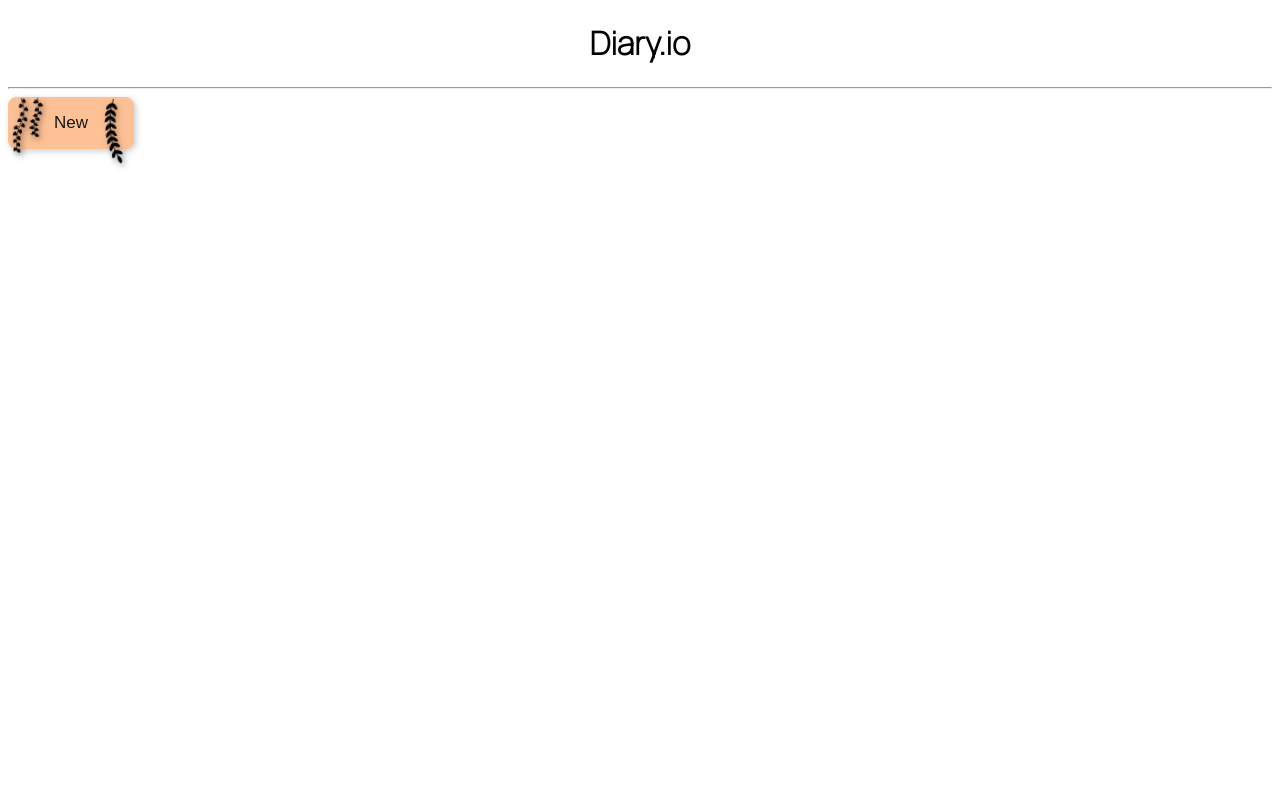
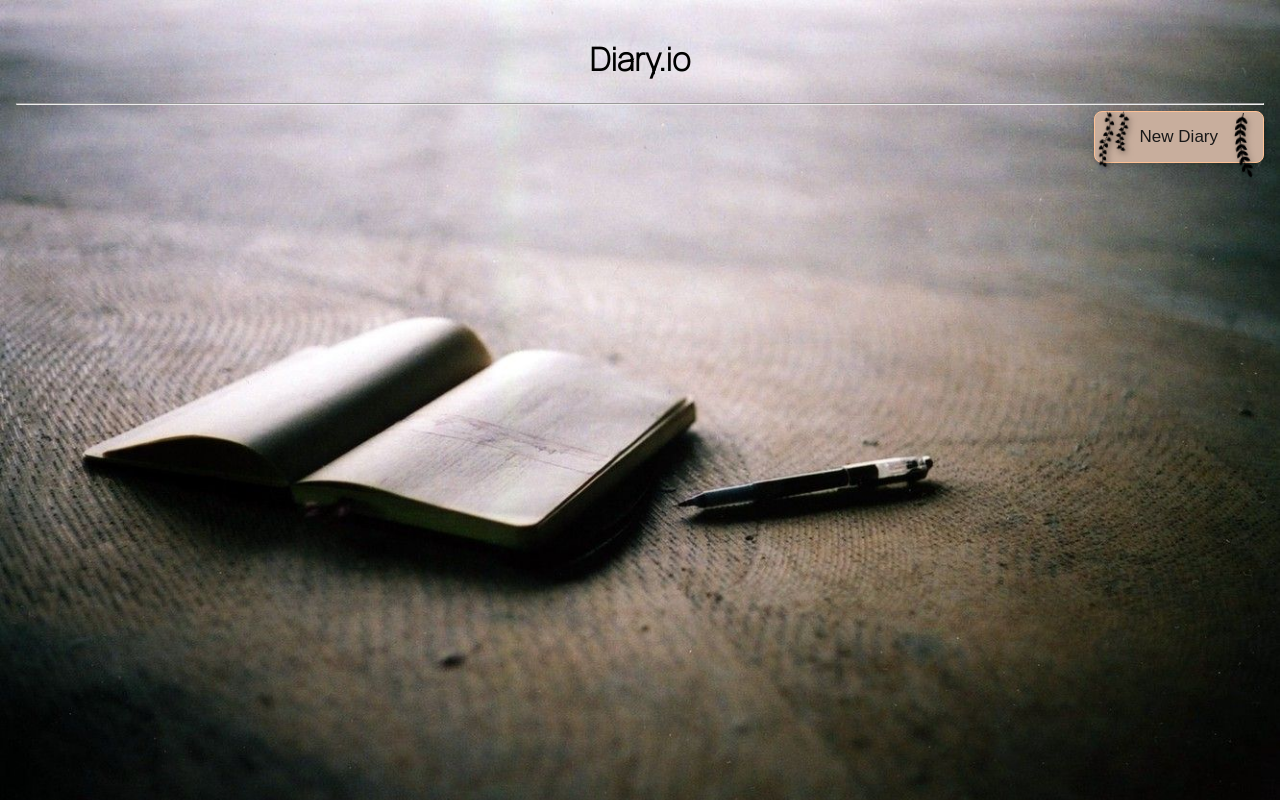
Before and after one commit to Electrolytful/Diary_io, a plain HTML site: page client/index.html in a window 1280 px wide. Drawn offline with Linux system fonts and the light colour scheme.

Commit message:
created index page

```diff
--- a/client/assets/styles/button.css
+++ b/client/assets/styles/button.css
@@ -1,7 +1,8 @@
+
 button {
     position: relative;
     padding: 15px 45px;
-    background: #FEC195;
+    background: #c8ae9d;
     font-size: 17px;
     font-weight: 500;
     color: #181818;
--- a/client/assets/styles/index.css
+++ b/client/assets/styles/index.css
@@ -1,4 +1,22 @@
 @import url('https://fonts.googleapis.com/css2?family=Manrope:wght@200&display=swap');
+
+body {
+    margin: 0;
+    font-family: monospace;
+    background-image: url("../images/diary-wallpaper.jpg");
+    background-size: cover;
+    background-repeat: no-repeat;
+    padding: 1rem;
+    /* filter: blur(8px); */
+
+}
+
+#container {
+    display: flex;
+    justify-content: end;
+    padding: 2;
+}
+
 
 #title {
     position: relative;
@@ -6,10 +24,9 @@
     text-align: center;
 }
 
-title:after
-{
-    content:' ';
-    display:block;
-    border:2px solid black;
+title:after {
+    content: ' ';
+    display: block;
+    border: 2px solid black;
     border-bottom: 2px solid black;
 }
--- a/client/index.html
+++ b/client/index.html
@@ -1,5 +1,6 @@
 <!DOCTYPE html>
 <html lang="en">
+
 <head>
     <meta charset="UTF-8">
     <meta http-equiv="X-UA-Compatible" content="IE=edge">
@@ -7,13 +8,18 @@
     <link rel="stylesheet" href="./assets/styles/index.css">
     <link rel="stylesheet" href="./assets/styles/button.css">
 
+    <script defer src="./index.js"></script>
+
     <title> Bridget Jones Diary</title>
 </head>
+
 <body>
-    <header><h1 id="title"> Diary.io </h1></header>
+    <header>
+        <h1 id="title"> Diary.io </h1>
+    </header>
     <hr>
-
-    <button> New
+    <div id="container">
+        <button id="new-button"> New Diary
             <div class="icon-1">
                 <object data="./assets/button/leaf1.svg"></object>
             </div>
@@ -24,6 +30,8 @@
                 <object data="./assets/button/leaf3.svg"></object>
             </div>
         </button>
+    </div>
 
 </body>
+
 </html>
--- a/client/index.js
+++ b/client/index.js
@@ -0,0 +1,8 @@
+const newButton = document.querySelector("#new-button");
+
+function newDiary() {
+    window.location.href = "./create.html";
+};
+
+
+newButton.addEventListener("click", newDiary);
```
Also changed, not shown: client/create.html (added, +13 -0 lines), client/assets/images/diary-wallpaper.jpg (added), client/assets/styles/create.css (added). Lines whose indentation alone changed are shown as unchanged.
